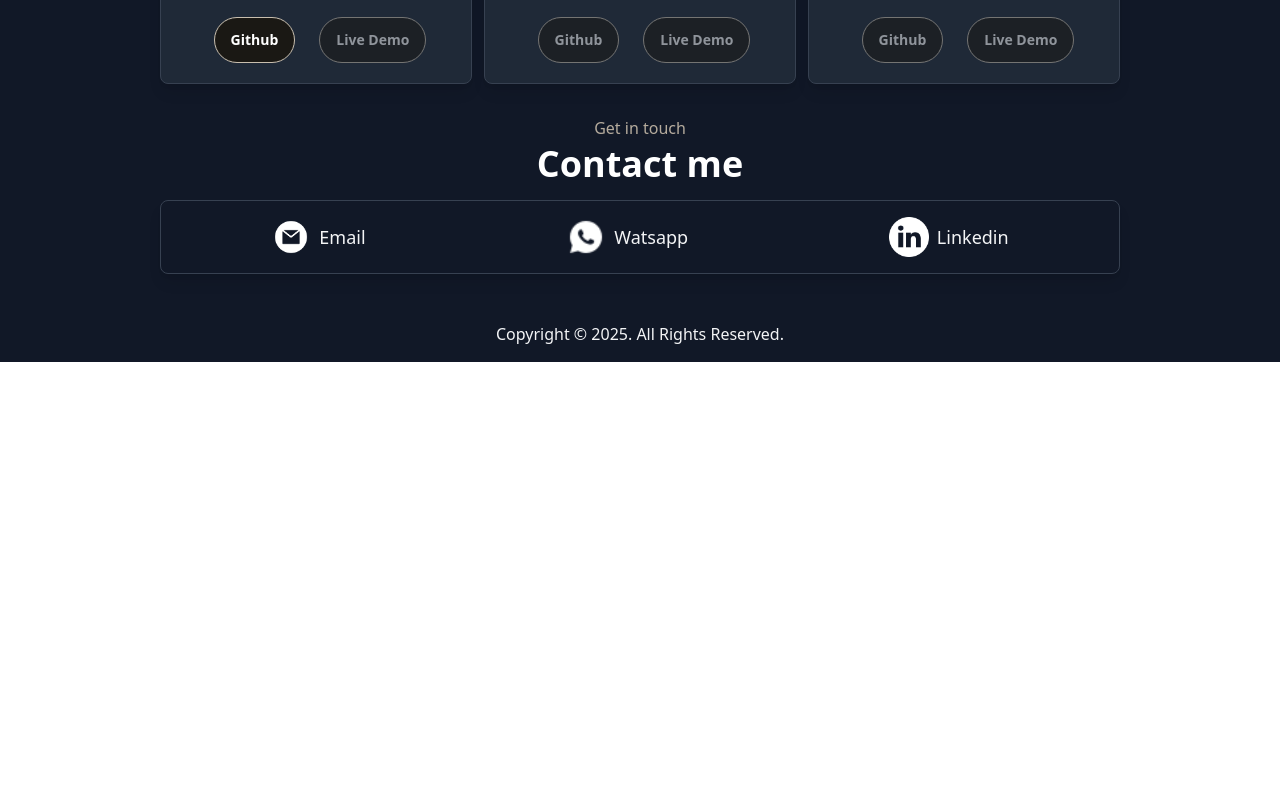
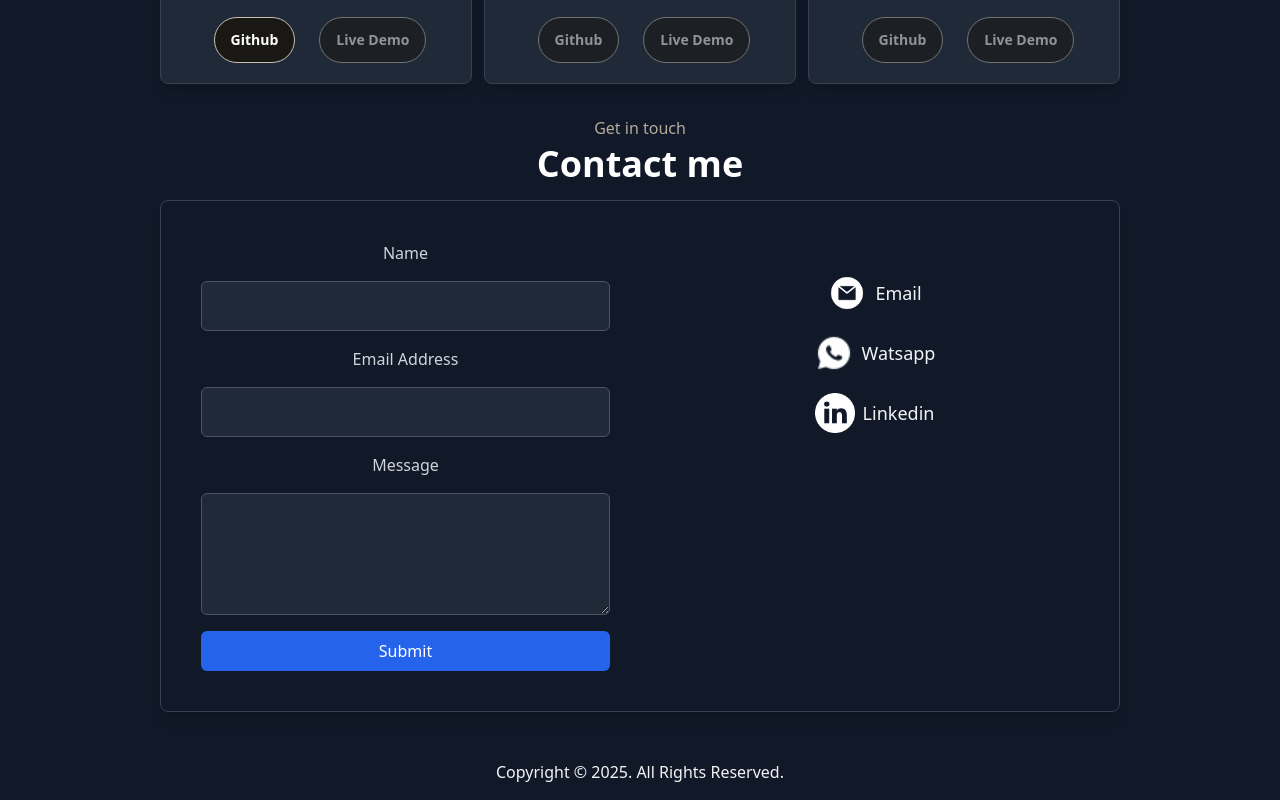
Before and after one commit to Remi1155/tanjonilaina, a React (Vite) app: page / in a window 1280 px wide. Shown: the part 2106-2906 px from the top of the page. Before the commit the page ends 2468 px from the top, so only its background shows below. Built offline with nearby package versions, Linux system fonts and the light colour scheme.

Commit message:
add form contact

```diff
--- a/package.json
+++ b/package.json
@@ -10,6 +10,7 @@
     "preview": "vite preview"
   },
   "dependencies": {
+    "@formspree/react": "^2.5.1",
     "@reduxjs/toolkit": "^2.5.0",
     "react": "^18.3.1",
     "react-dom": "^18.3.1",
--- /dev/null
+++ b/src/components/ContactForm.tsx
@@ -0,0 +1,70 @@
+import { useForm, ValidationError } from "@formspree/react";
+
+export function ContactForm() {
+  const [state, handleSubmit] = useForm("mvgzwrgr");
+
+  if (state.succeeded) {
+    return (
+      <p className="text-green-500 text-center text-lg font-semibold">
+        Thanks for your message!
+      </p>
+    );
+  }
+
+  return (
+    <div className=" lg:w-1/2 w-full p-6">
+      <form onSubmit={handleSubmit} className="flex flex-col space-y-4">
+        {/* Name Field */}
+        <label htmlFor="name" className="dark:text-gray-300">
+          Name
+        </label>
+        <input
+          id="name"
+          type="text"
+          name="name"
+          required
+          className="p-3 rounded-md bg-gray-50 dark:bg-[#1F2937] dark:text-white border border-gray-300 dark:border-gray-600"
+        />
+
+        {/* Email Field */}
+        <label htmlFor="email" className="dark:text-gray-300">
+          Email Address
+        </label>
+        <input
+          id="email"
+          type="email"
+          name="email"
+          required
+          className="p-3 rounded-md bg-gray-50 dark:bg-[#1F2937] dark:text-white border border-gray-300 dark:border-gray-600"
+        />
+        <ValidationError prefix="Email" field="email" errors={state.errors} />
+
+        {/* Message Field */}
+        <label htmlFor="message" className="dark:text-gray-300">
+          Message
+        </label>
+        <textarea
+          id="message"
+          name="message"
+          required
+          rows={4}
+          className="p-3 rounded-md bg-gray-50 dark:bg-[#1F2937] dark:text-white border border-gray-300 dark:border-gray-600"
+        />
+        <ValidationError
+          prefix="Message"
+          field="message"
+          errors={state.errors}
+        />
+
+        {/* Submit Button */}
+        <button
+          type="submit"
+          disabled={state.submitting}
+          className="bg-gray-400 dark:bg-blue-600 dark:text-white py-2 px-4 rounded-md font-medium dark:hover:bg-blue-700 transition disabled:opacity-50"
+        >
+          {state.submitting ? "Sending..." : "Submit"}
+        </button>
+      </form>
+    </div>
+  );
+}
--- a/src/components/ContactSection.tsx
+++ b/src/components/ContactSection.tsx
@@ -3,12 +3,14 @@ import TitleSection from "./TitleSection";
 import LinkdinLogo from "../assets/linkedin.png";
 import EmailLogo from "../assets/email.png";
 import SocialNetwork from "./SocialNetwork";
-import WatsappLogo from "../assets/icons8-whatsapp-30.png"
+import WatsappLogo from "../assets/icons8-whatsapp-30.png";
+import { ContactForm } from "./ContactForm";
+// import ContactForm from "./ContactForm";
 
 const ContactSection: React.FC = () => {
   const socialNetworks = [
     {
-      imageUrl:EmailLogo,
+      imageUrl: EmailLogo,
       name: "Email",
       href: "mailto:xavitanjonilaina2@gmail.com",
     },
@@ -26,10 +28,15 @@ const ContactSection: React.FC = () => {
   ];
 
   return (
-    <section id="contact" className="container w-full py-4 mx-auto bg-gray-50 dark:bg-gray-900">
+    <section
+      id="contact"
+      className="container w-full py-4 mx-auto bg-gray-50 dark:bg-gray-900"
+    >
       <div className="items-center w-[92%] sm:w-4/5 mx-auto text-center md:w-3/4">
         <TitleSection lowerText="Contact me" upperText="Get in touch" />
-        <div className="flex flex-wrap justify-around w-full gap-3 p-4 my-4 bg-gray-100 border border-gray-300 rounded-lg shadow-lg dark:bg-gray-900 dark:border-gray-700">
+        <div className="flex flex-col lg:flex-row justify-between w-full gap-3 p-4 my-4 bg-gray-100 border border-gray-300 rounded-lg shadow-lg dark:bg-gray-900 dark:border-gray-700">
+          <ContactForm />
+          <div className="flex justify-around lg:flex-col lg:justify-start px-6 py-14 lg:gap-5 lg:w-1/2">
             {socialNetworks.map((socialNetwork, index) => (
               <SocialNetwork
                 key={index}
@@ -40,6 +47,7 @@ const ContactSection: React.FC = () => {
             ))}
           </div>
         </div>
+      </div>
     </section>
   );
 };
--- a/src/components/SocialNetwork.tsx
+++ b/src/components/SocialNetwork.tsx
@@ -12,10 +12,10 @@ const SocialNetwork: React.FC<SocialNetworkProps> = ({
   href,
 }) => {
   return (
-    <div className="">
+    <div className="p-0 m-0">
       <a href={href} className="flex items-center justify-center gap-2 text-lg">
         <img src={imageUrl} alt="Social Network" className="w-10 dark:invert" />
-        <p className="hover:text-gray-500 relative after:content-[''] after:absolute after:w-0 after:h-0.5 after:bg-gray-500 after:bottom-0 after:left-0 after:transition-all after:duration-300 hover:after:w-full">
+        <p className="hover:text-gray-500 hidden lg:block relative after:content-[''] after:absolute after:w-0 after:h-0.5 after:bg-gray-500 after:bottom-0 after:left-0 after:transition-all after:duration-300 hover:after:w-full">
           {name}
         </p>
       </a>
```
Also changed, not shown: 1 other file (tests, documents, lock files or other folders). Lines whose indentation alone changed are shown as unchanged.
